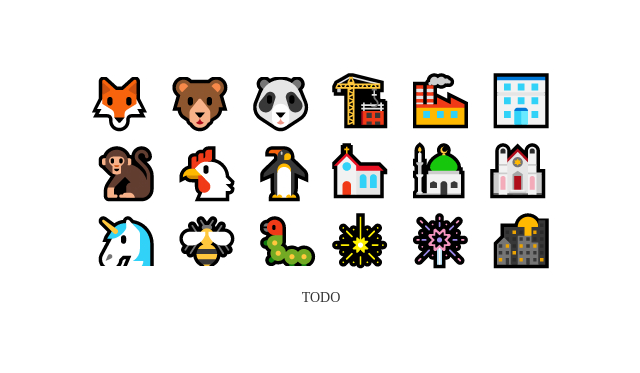
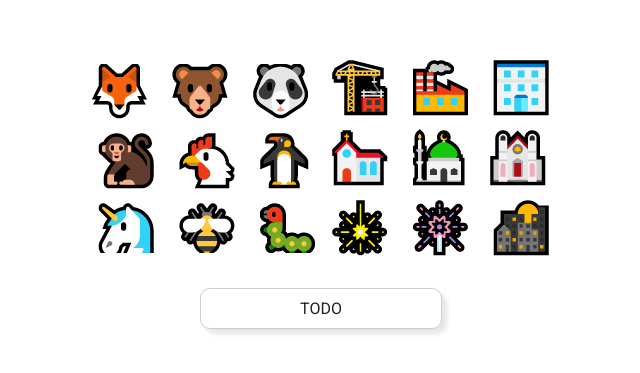
Before and after one commit to yonghap/Vue-Nuxt-Weather, a Nuxt app: page / in a window 1280 px wide. Shown: the part 209-582 px from the top of the page, without its empty margins (319-959 px from the left). Built offline with nearby package versions, Linux system fonts and the light colour scheme.

Commit message:
ADD intro page

```diff
--- a/assets/css/common.scss
+++ b/assets/css/common.scss
@@ -1,13 +1,14 @@
 html,body,div,dl,dt,dd,ul,ol,li,h1,h2,h3,h4,h5,h6,form,fieldset,p,input,textarea,select,button,th,td,blockquote {margin:0;padding:0}
-body {-webkit-text-size-adjust:none}
+body {-webkit-text-size-adjust:none;font-family:'Roboto','Noto Sans KR'}
 ul,ol,li {list-style:none}
 a {text-decoration:none}
 img {max-width:100%;border:none;vertical-align:top}
 button, input[type=button], input[type=submit] {-webkit-appearance:none;-webkit-border-radius:none}
-
 .blind {visibility:hidden; overflow:hidden; position:absolute; top:0; left:0; width:1px; height:1px; font-size:0; line-height:0}
 
-//COMMON
+//INTRO
+
+
 //BTN
 .btn {
 	display:inline-block;
--- a/nuxt.config.js
+++ b/nuxt.config.js
@@ -1,20 +1,20 @@
 export default {
 	// Global page headers (https://go.nuxtjs.dev/config-head)
 	head: {
-		title: 'ToDo222222',
+		title: 'Vue+Nuxt ToDo',
 		meta: [
 			{charset: 'utf-8'},
 			{name: 'viewport', content: 'width=device-width, initial-scale=1'},
 			{hid: 'description', name: 'description', content: ''}
 		],
 		link: [
-			{rel: 'icon', type: 'image/x-icon', href: '/favicon.ico'}
+			{rel: 'icon', type: 'image/x-icon', href: '/favicon.ico'},
+			{rel: 'stylesheet', href: 'https://fonts.googleapis.com/css2?family=Noto+Sans+KR:wght@400;700&family=Roboto:wght@400;700&display=swap'},
 		]
 	},
 
 	// Global CSS (https://go.nuxtjs.dev/config-css)
 	css: [
-
 	],
 
 	// Plugins to run before rendering page (https://go.nuxtjs.dev/config-plugins)
--- a/pages/index.vue
+++ b/pages/index.vue
@@ -3,14 +3,12 @@
 		<div class="intro__wrap">
 			<div class="intro__inner">
 				<h1 class="logo">
-					<a href="/">
-						<img src="~/assets/images/logo.jpg" alt="Todo">
-					</a>
+					<img src="~/assets/images/logo.jpg" alt="Todo">
 				</h1>
 				<div class="intro__btn">
-					<a href="/" class="btn">
+					<NuxtLink to="/todo" class="btn-intro">
 						TODO
-					</a>
+					</NuxtLink>
 				</div>
 			</div>
 		</div>
@@ -35,5 +33,17 @@ export default {}
 		justify-content:center;
 		align-items:center;
 	}
+	&__btn {
+		margin-top:20px
+	}
+}
+.btn-intro {
+	display:inline-block;
+	min-width:200px;
+	padding:10px 20px;
+	border:1px solid #ccc;
+	border-radius:10px;
+	box-shadow:5px 5px 5px rgba(0,0,0,.1);
+	color:#222
 }
 </style>
```
